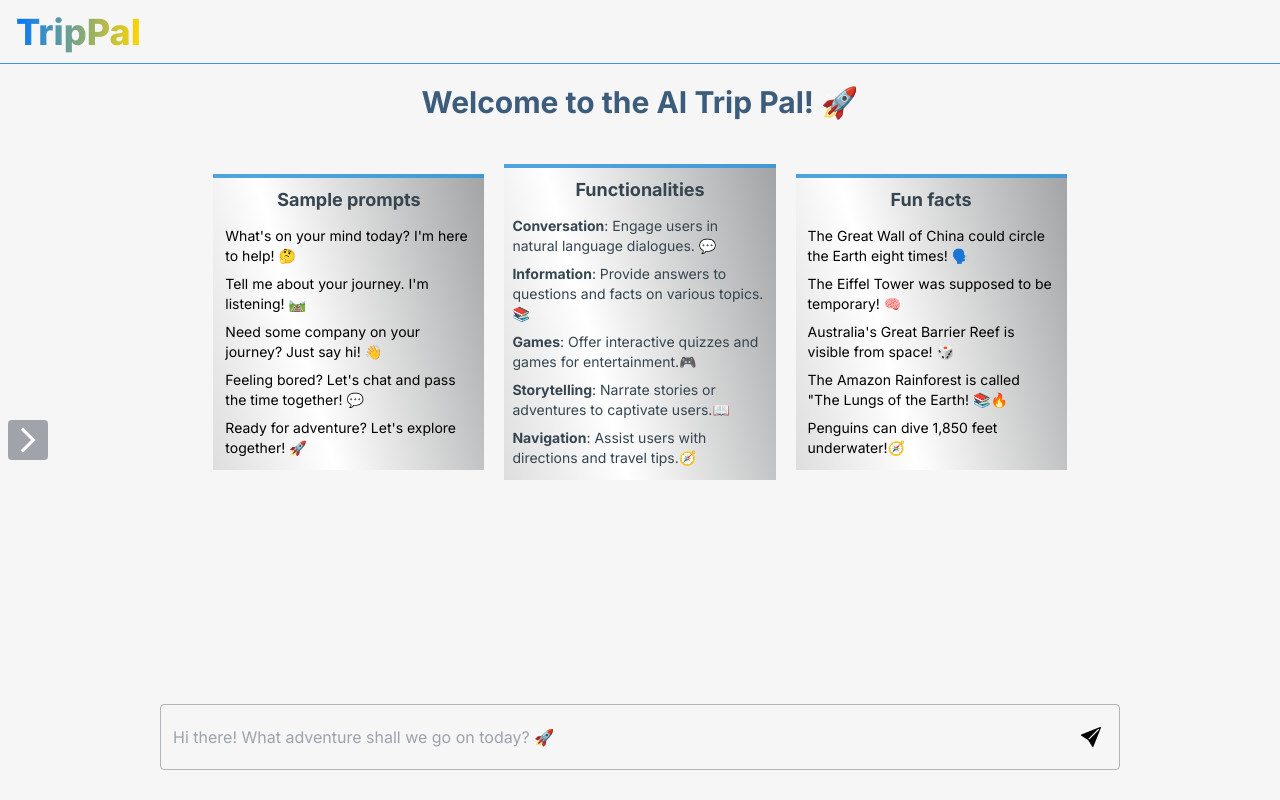
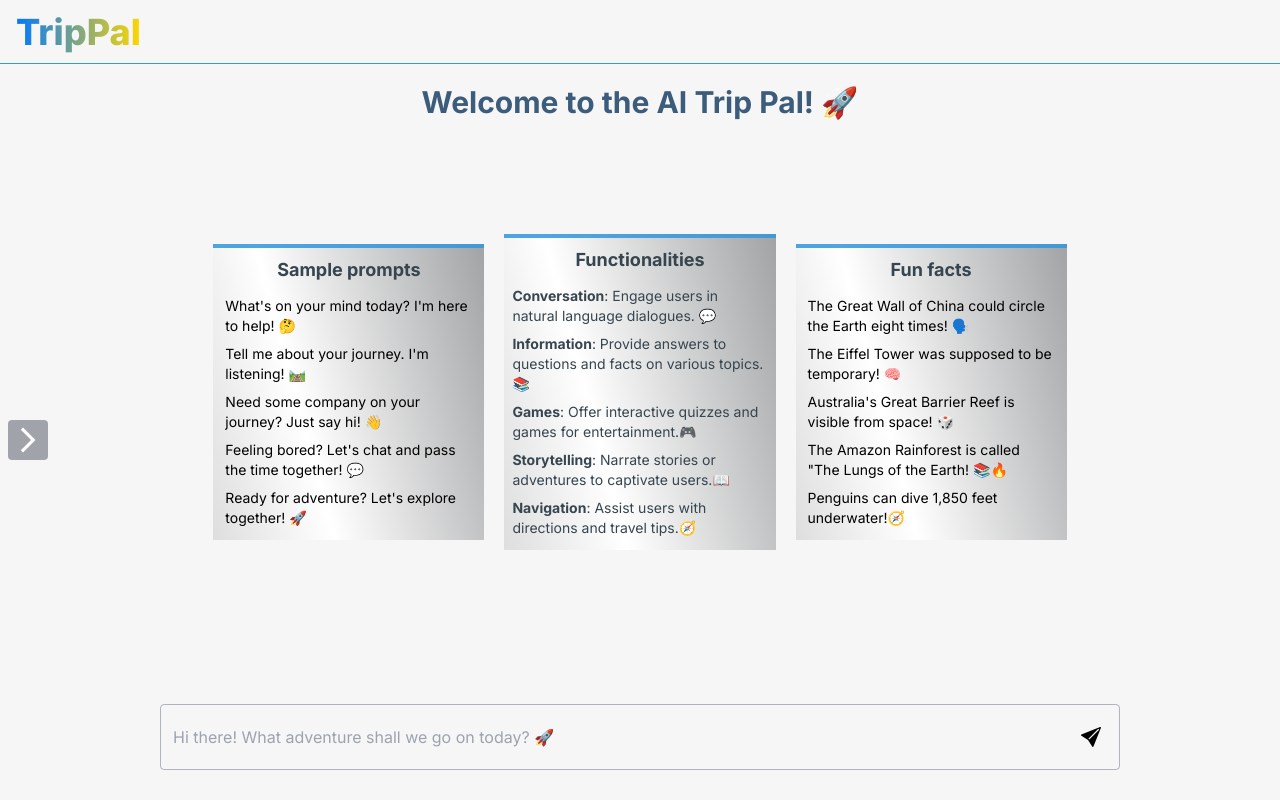
Before and after one commit to Ola157/tripbuddy, a Next.js app: page / in a window 1280 px wide. Built offline with nearby package versions, Linux system fonts and the light colour scheme.

Commit message:
edification

```diff
--- a/src/app/(chatcomp)/chat.module.css
+++ b/src/app/(chatcomp)/chat.module.css
@@ -44,5 +44,5 @@
 }
 
 .conversation_box {
-    max-height: calc(100vh - 19rem);
+    height: calc(100vh - 19rem);
 }
```
